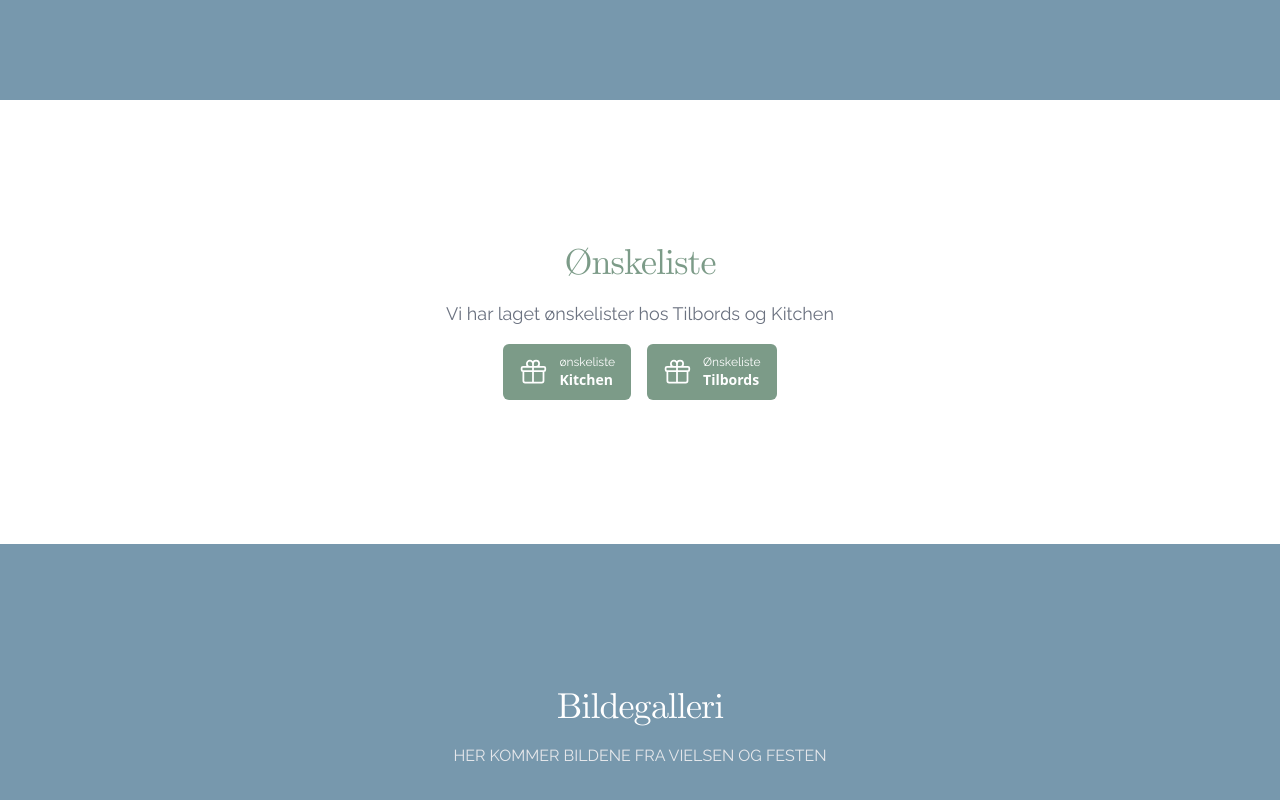
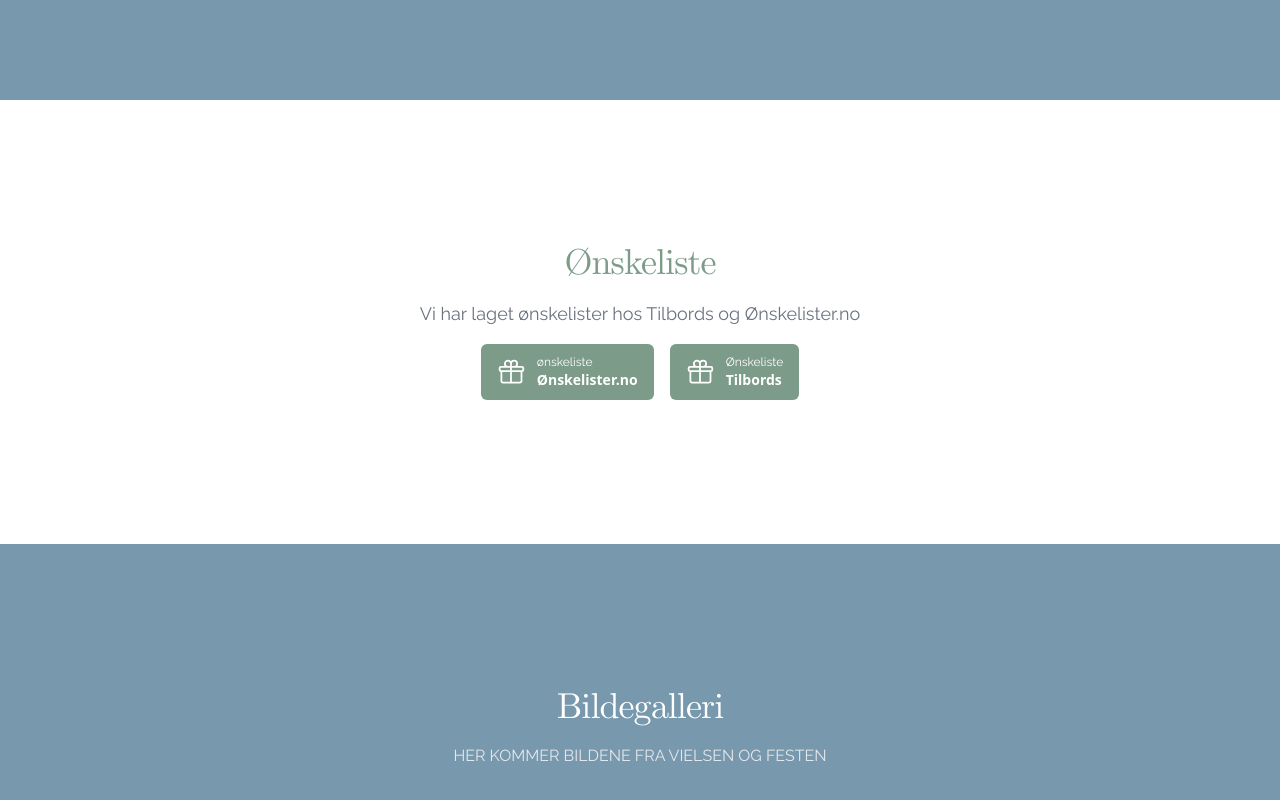
Before and after one commit to matsgund/weddingpage, a React (Vite) app: page / in a window 1280 px wide. Shown: the part 4467-5267 px from the top of the page. Built offline with nearby package versions, Linux system fonts and the light colour scheme.

Commit message:
finnished wishlist

```diff
--- a/src/pages/homePage/components/wishListSection.tsx
+++ b/src/pages/homePage/components/wishListSection.tsx
@@ -13,17 +13,17 @@
                     duration={3000}
                     triggerOnce={true}>
                     <h2 className="h2 mb-4 text-primary">Ønskeliste</h2>
-                    <p className="p mb-4 text-gray-500 sm:text-lg ">Vi har laget ønskelister hos Tilbords og Kitchen</p>
+                    <p className="p mb-4 text-gray-500 sm:text-lg ">Vi har laget ønskelister hos Tilbords og Ønskelister.no</p>
                 </Fade>
                 <Fade
                     duration={3000}
                     triggerOnce={true}>
                     <div className="items-center justify-center space-y-4 sm:flex sm:space-y-0 sm:space-x-4">
-                        <a href="#" className="w-full sm:w-auto bg-primary hover:bg-secondary focus:ring-4 focus:outline-none focus:ring-gray-300 text-white rounded-md inline-flex items-center justify-center px-4 py-2.5 ">
+                        <a href="https://onskelister.no/liste?id=9DJpBGcRBSvyvAZ3glRX" className="w-full sm:w-auto bg-primary hover:bg-secondary focus:ring-4 focus:outline-none focus:ring-gray-300 text-white rounded-md inline-flex items-center justify-center px-4 py-2.5 ">
                             <GiftIcon className="mr-3 w-7 h-7"/>
                             <div className="text-left">
                                 <div className="mb-1 text-xs">ønskeliste</div>
-                                <div className="-mt-1 font-sans text-sm font-semibold">Kitchen</div>
+                                <div className="-mt-1 font-sans text-sm font-semibold">Ønskelister.no</div>
                             </div>
                         </a>
                         <a href="https://www.tilbords.no/onskeliste/123312" className="w-full sm:w-auto bg-primary hover:bg-secondary focus:ring-4 focus:outline-none focus:ring-gray-300 text-white rounded-md inline-flex items-center justify-center px-4 py-2.5">
```
